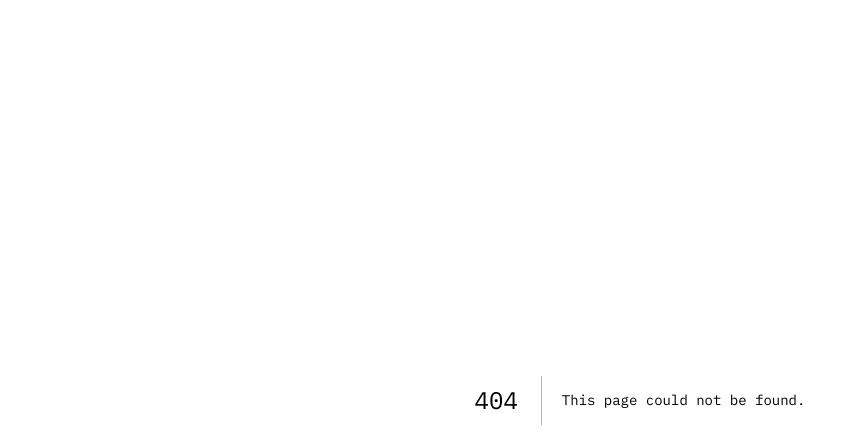
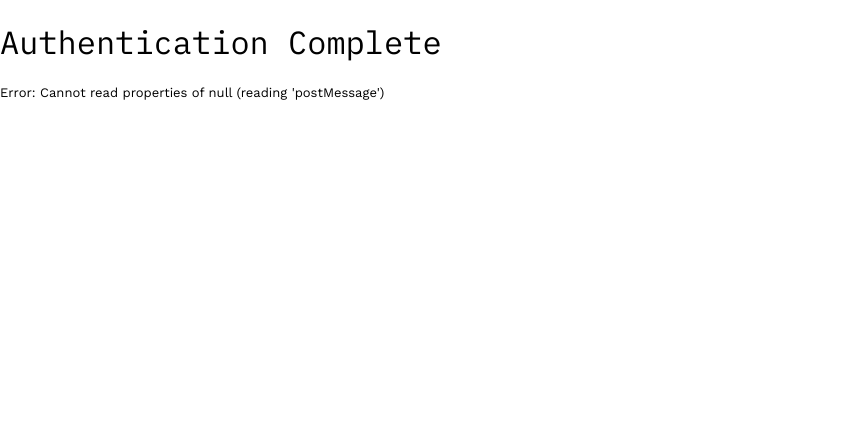
Before and after one commit to Turing-Sandbox/Summarizz, a Next.js app in the folder frontend/: page /auth/popup-callback in a window 1280 px wide. Before the commit this address had no page. Shown: the top 448 px of the page, without its empty margins (0-864 px from the left). Built offline with nearby package versions, Linux system fonts and the light colour scheme.

Commit message:
Add auth\callback\page.tsx and auth\popup-callback\page.tsx to support popup OAuth window handling and token passing

```diff
--- /dev/null
+++ b/frontend/src/app/auth/popup-callback/page.tsx
@@ -0,0 +1,47 @@
+"use client";
+
+import { useEffect, useState } from 'react';
+import { useSearchParams } from 'next/navigation';
+
+/**
+ * This page is specifically designed to handle OAuth popup callbacks.
+ * It receives OAuth tokens from the authentication provider and sends
+ * them to the parent window that opened this popup.
+ */
+export default function PopupCallbackPage() {
+    const [error, setError] = useState<string | null>(null);
+    const searchParams = useSearchParams();
+
+    useEffect(() => {
+        try {
+            const token = searchParams.get('token');
+            const uid = searchParams.get('uid');
+            const errorMsg = searchParams.get('error');
+
+            // Send message to parent window
+            if (errorMsg) {
+                window.opener.postMessage({ error: decodeURIComponent(errorMsg) }, window.location.origin);
+            } else if (token && uid) {
+                window.opener.postMessage({ token, uid }, window.location.origin);
+            } else {
+                window.opener.postMessage({ error: 'Invalid authentication data received' }, window.location.origin);
+            }
+
+            // Close the popup after sending the message
+            window.close();
+        } catch (err: any) {
+            setError(err.message || 'Failed to process authentication');
+        }
+    }, [searchParams]);
+
+    return (
+        <div className="popup-callback-container">
+            <h1>Authentication Complete</h1>
+            {error ? (
+                <p>Error: {error}</p>
+            ) : (
+                <p>Authentication successful! You can close this window.</p>
+            )}
+        </div>
+    );
+}
```
Also changed, not shown: frontend/src/app/auth/callback/page.tsx (added, +82 -0 lines).
